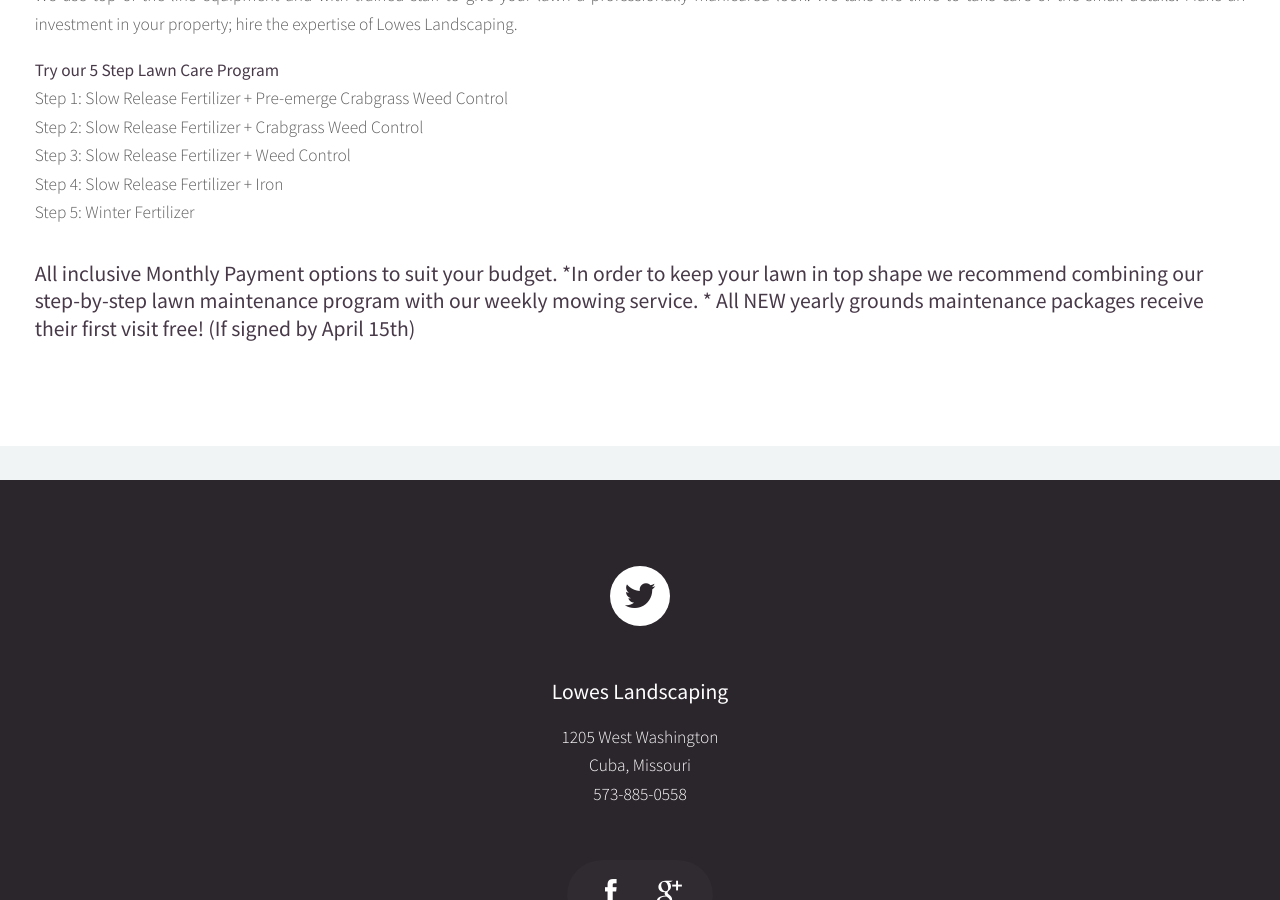
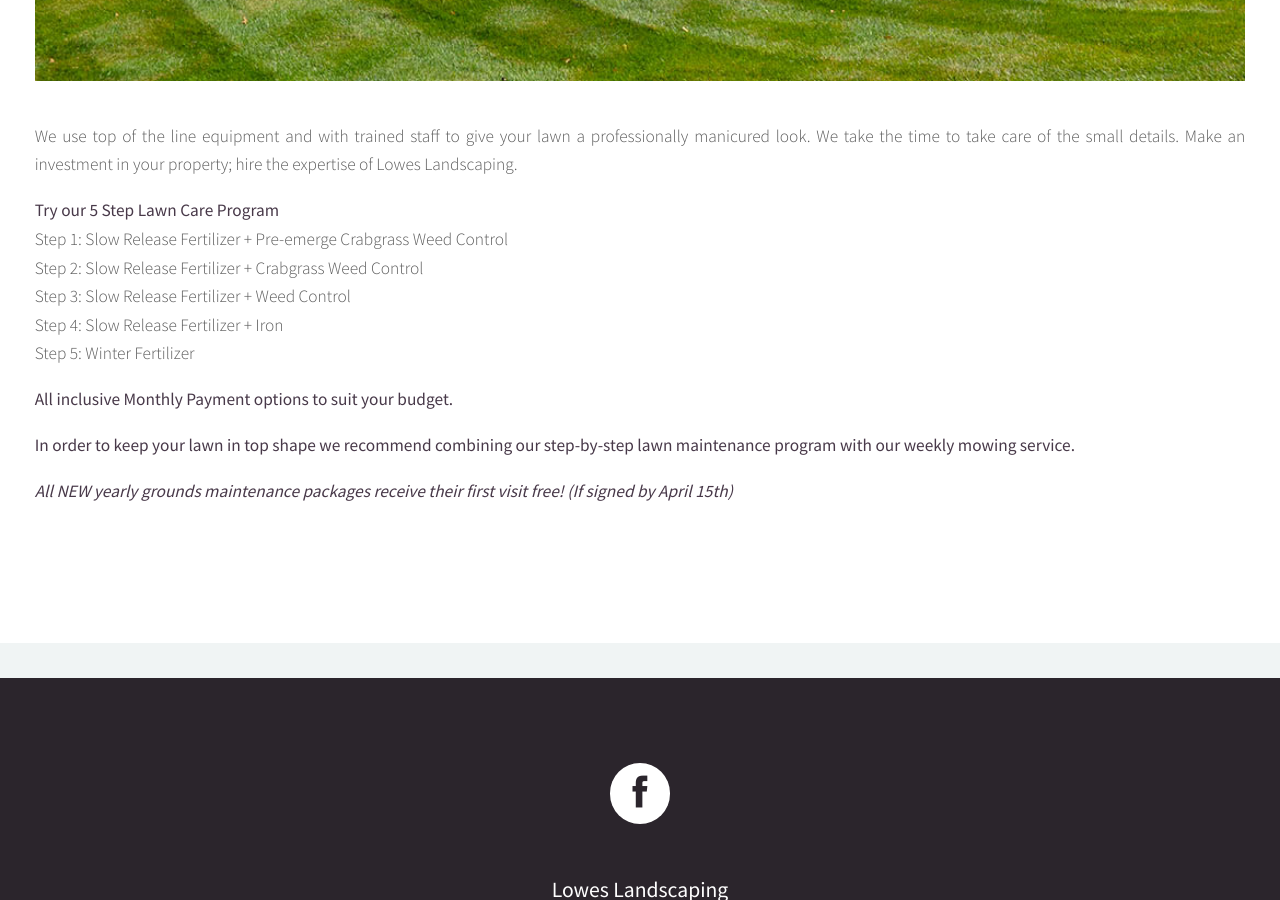
Before and after one commit to LowesLandscaping/loweslandscaping.github.io, a Jekyll site: the page built from maintenance.html, in a window 1280 px wide and 900 px high, scrolled down 2810 px. Built offline with Jekyll 4.4.1, drawn with Linux system fonts in a browser that asks for light colours; Markdown is read by kramdown in place of the engine named in the settings.

Commit message:
Site ready for next review

```diff
--- a/_includes/footer.html
+++ b/_includes/footer.html
@@ -6,7 +6,7 @@
 			<!-- Contact Info -->
 				<section class="6u">
 					<header>
-						<h2 class="fa fa-twitter circled solo"><span>Contact Info</span></h2>
+						<h2 class="fa fa-facebook circled solo"><span>Contact Info</span></h2>
 					</header>
 
 					<!-- Contact -->
@@ -19,7 +19,7 @@
                         573-885-0558</p>
 						<ul class="icons">
 
-							<li><a href="#" class="fa fa-facebook solo"><span>Facebook</span></a></li>
+							<li><a href="https://www.facebook.com/loweslandscaing" target="_blank" class="fa fa-facebook solo"><span>Facebook</span></a></li>
 							<li><a href="#" class="fa fa-google-plus solo"><span>Google+</span></a></li>
 
 						</ul>
--- a/_includes/home-services.html
+++ b/_includes/home-services.html
@@ -52,7 +52,7 @@
 		</article>
 
 		<article class="3u special">
-			<a href="retail.html" class="image featured"><img src="images/plantedinstonebaby.jpg" alt="Planted in Stone Landscape Supply Store" /></a>
+			<a href="retail.html" class="image featured"><img src="images/plantedinstone-small.jpg" alt="Planted in Stone Landscape Supply Store" /></a>
 			<header>
 				<h3><a href="retail.html">Landscape Supplies</a></h3>
 			</header>
--- a/_includes/nav.html
+++ b/_includes/nav.html
@@ -3,29 +3,29 @@
 			<li><a href="index.html">Home</a></li>
 			<li>
 				<a href="about.html"><span>About Us</span></a>
-				<ul>
+				<!-- ><ul>
 					<li><a href="about.html#roots">Our Roots</a></li>
 					<li><a href="about.html#testimonials">Testimonials</a></li>
-				</ul>
+				</ul> -->
 			</li>
         	<li>
-				<a href="design.html"><span>Design & Construction</span></a>
-				<ul>
+				<a href="design.html"><span>Design &amp; Construction</span></a>
+				<!-- <ul>
 					<li><a href="design.html#walls">Retaining Walls</a></li>
 					<li><a href="design.html#patio">Patios, Walkways</a></li>
                     <li><a href="design.html#water">Water Features</a></li>
                     <li><a href="design.html#outdoorliving">Outdoor Living</a></li>
-				</ul>
+				</ul> -->
 			</li>
             <li>
 				<a href="maintenance.html"><span>Maintenance</span></a>
-				<ul>
+				<!-- ><ul>
 					<li><a href="maintenance.html#snow">Snow Removal</a></li>
 					<li><a href="maintenance.html#lawn">Lawn Care</a></li>
                     <li><a href="maintenance.html#irrigation">Irrigation</a></li>
                      <li><a href="maintenance.html#fertilization">Fertilization</a></li>
                     <li><a href="maintenance.html#bed">Bed Maintenance</a></li>
-					</ul>
+					</ul> -->
 			</li>
 			<li><a href="retail.html">Landscape Store</a></li>
 			<li><a href="#footer">Contact Us</a></li>
--- a/about.html
+++ b/about.html
@@ -32,7 +32,8 @@
 
 	</div>
 
-<!-- Features -->
+<!--
+
 	<div class="wrapper style1">
 
 		<section id="features" class="container special">
@@ -75,3 +76,4 @@
 		</section>
 
 	</div>
+	-->
--- a/maintenance.html
+++ b/maintenance.html
@@ -8,7 +8,7 @@
 
 				<article id="LandscapeMaintenance" class="container special">
 					<header>
-						<h2 id="roots">Landscape Maintenance Services</h2>
+						<h2 id="landscape">Landscape Maintenance Services</h2>
 						<span class="byline">
 							We offer a variety of services including:
 						</span>
@@ -35,17 +35,16 @@
 
 				<article id="TurfCare" class="container special">
 					<header>
-						<h2 id="roots">Turf Care Services</h2>
+						<h2 id="turfCare">Turf Care Services</h2>
 						<span class="byline">
 						We take exceptional pride in making sure your lawn looks its best at all times.
 						</span>
 					</header>
 					<div class="row">
-						<img class="image 6u" src="images/growinginvestment.jpg" alt="" />
+						<img class="image 6u" src="images/turfcare.jpg" alt="Beautiful Green Lawn" />
 						<div class="6u">
 						<p>
 						We use top of the line equipment and with trained staff to give your lawn a professionally manicured look. We take the time to take care of the small details. Make an investment in your property; hire the expertise of Lowes Landscaping.					</p>
-						</p>
 						<strong>Try our 5 Step Lawn Care Program</strong>
 						<ol>
 						<li>Step 1: Slow Release Fertilizer + Pre-emerge Crabgrass Weed Control </li>
@@ -54,13 +53,11 @@
 						<li>Step 4: Slow Release Fertilizer + Iron </li>
 						<li>Step 5: Winter Fertilizer </li>
 						</ol>
+						<p><strong>All inclusive Monthly Payment options to suit your budget.</strong></p>
+	<p><strong>In order to keep your lawn in top shape we recommend combining our step-by-step lawn maintenance program with our weekly mowing service.</strong></p>
+	<p><strong><em>All NEW yearly grounds maintenance packages receive their first visit free! (If signed by April 15th)</em></strong></p>
 						</div>
 					</div>
-					<div>
-					<h3>All inclusive Monthly Payment options to suit your budget.
-*In order to keep your lawn in top shape we recommend combining our step-by-step lawn maintenance program with our weekly mowing service. *
-All NEW yearly grounds maintenance packages receive their first visit free! (If signed by April 15th)
 
-					</div>
 				</article>
 			</div>
--- a/retail.html
+++ b/retail.html
@@ -23,6 +23,7 @@
 			</div>
 
 		<!-- Features -->
+		<!--
 			<div class="wrapper style1">
 
 				<section id="features" class="container special">
@@ -65,3 +66,4 @@
 				</section>
 
 			</div>
+			-->
```
Also changed, not shown: images/turfcare.jpg (added), 6 other files.
